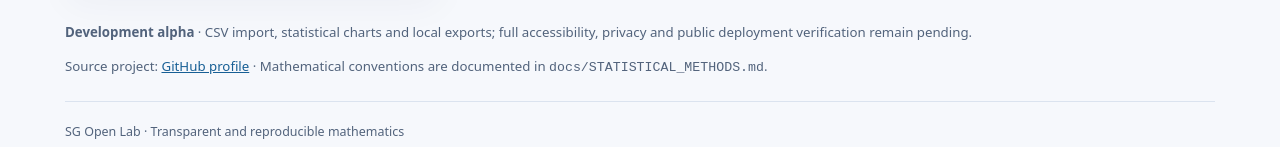
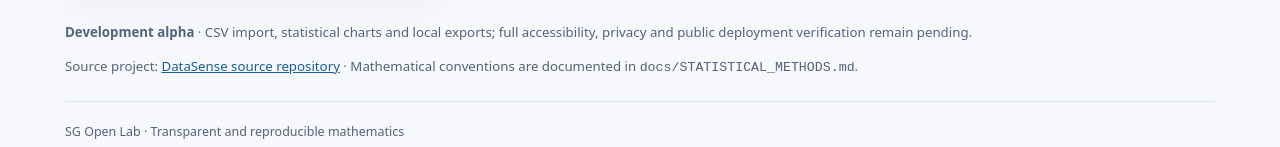
Before and after one commit to SunilgarGusai/sg-open-lab-datasense, a website with bundled scripts: page index.html in a window 1280 px wide. Shown: the part 861-1008 px from the top of the page. Built offline with nearby package versions, Linux system fonts and the light colour scheme.

Commit message:
DS-15/16: document reviewed alpha and add direct source link

```diff
--- a/index.html
+++ b/index.html
@@ -86,7 +86,7 @@
         </div>
       </div>
     </section>
-    <section class="footnote" aria-label="Release information"><p><strong>Development alpha</strong> · CSV import, statistical charts and local exports; full accessibility, privacy and public deployment verification remain pending.</p><p>Source project: <a href="https://github.com/SunilgarGusai">GitHub profile</a> · Mathematical conventions are documented in <code>docs/STATISTICAL_METHODS.md</code>.</p></section>
+    <section class="footnote" aria-label="Release information"><p><strong>Development alpha</strong> · CSV import, statistical charts and local exports; full accessibility, privacy and public deployment verification remain pending.</p><p>Source project: <a href="https://github.com/SunilgarGusai/sg-open-lab-datasense">DataSense source repository</a> · Mathematical conventions are documented in <code>docs/STATISTICAL_METHODS.md</code>.</p></section>
   </main>
   <footer class="container footer">SG Open Lab · Transparent and reproducible mathematics</footer>
 </body>
```
